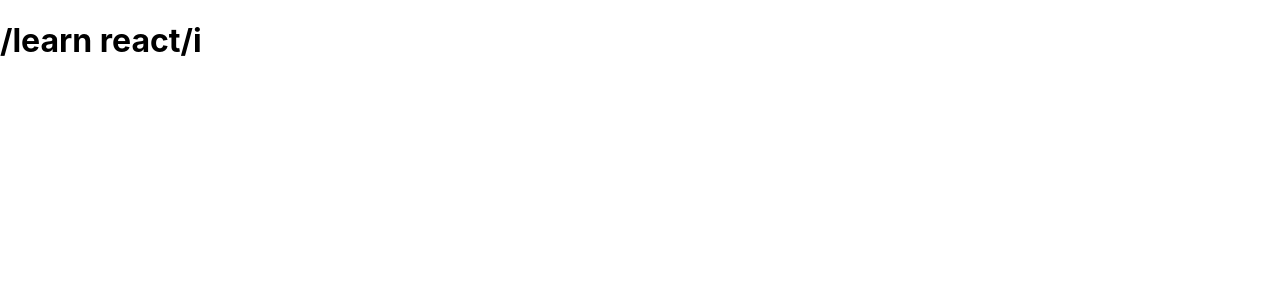
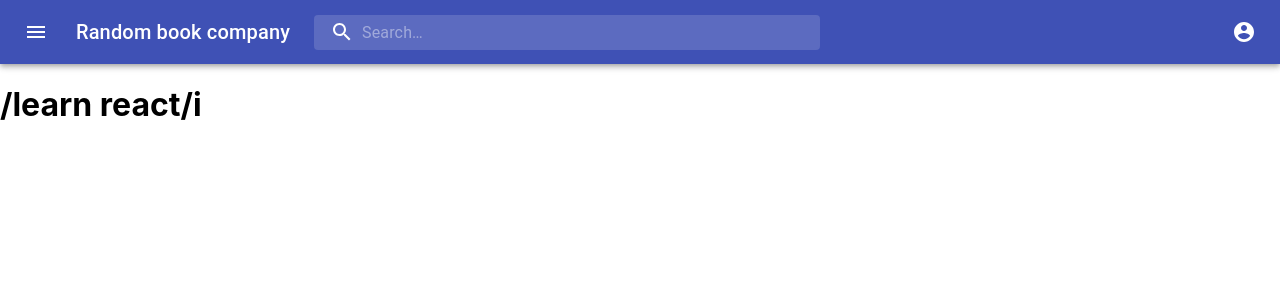
Before and after one commit to louisdtt/react-bibliotheque, a React (Create React App) app: page / in a window 1280 px wide. Shown: the top 300 px of the page. Built offline with nearby package versions, Linux system fonts and the light colour scheme.

Commit message:
added AppBar

```diff
--- a/package.json
+++ b/package.json
@@ -4,6 +4,7 @@
   "private": true,
   "dependencies": {
     "@material-ui/core": "^4.11.4",
+    "@material-ui/icons": "^4.11.2",
     "@testing-library/jest-dom": "^5.11.4",
     "@testing-library/react": "^11.1.0",
     "@testing-library/user-event": "^12.1.10",
--- a/public/index.html
+++ b/public/index.html
@@ -2,7 +2,7 @@
 <html lang="en">
   <head>
     <meta charset="utf-8" />
-    <link rel="icon" href="%PUBLIC_URL%/favicon.ico" />
+    <link rel="icon" href="%PUBLIC_URL%/favicon.ico?v=2" />
     <meta name="viewport" content="width=device-width, initial-scale=1" />
     <meta name="theme-color" content="#000000" />
     <meta
@@ -24,7 +24,7 @@
       work correctly both with client-side routing and a non-root public URL.
       Learn how to configure a non-root public URL by running `npm run build`.
     -->
-    <title>React App</title>
+    <title>Library</title>
   </head>
   <body>
     <noscript>You need to enable JavaScript to run this app.</noscript>
--- a/src/Routes.tsx
+++ b/src/Routes.tsx
@@ -5,12 +5,16 @@
 import BookPresenter from "./components/BookPresenter";
 import APIAccesser from "./components/APIAccesser";
 import BookList from "./components/BookList";
+import PrimarySearchAppBar from './components/Header';
 
 const api = APIAccesser.getInstance();
 
 function Routes() {
     return (
         <Switch>
+            <Route>
+              <PrimarySearchAppBar/>
+            </Route>
             <Route exact path="/">
                 <App/>
             </Route>
--- a/src/components/Header.tsx
+++ b/src/components/Header.tsx
@@ -1,7 +1,206 @@
-function Header () {
-    return (
-        <div></div>
-    );
+import React from 'react';
+import { fade, makeStyles, Theme, createStyles } from '@material-ui/core/styles';
+import AppBar from '@material-ui/core/AppBar';
+import Toolbar from '@material-ui/core/Toolbar';
+import IconButton from '@material-ui/core/IconButton';
+import Typography from '@material-ui/core/Typography';
+import InputBase from '@material-ui/core/InputBase';
+import MenuItem from '@material-ui/core/MenuItem';
+import Menu from '@material-ui/core/Menu';
+import MenuIcon from '@material-ui/icons/Menu';
+import SearchIcon from '@material-ui/icons/Search';
+import AccountCircle from '@material-ui/icons/AccountCircle';
+
+import MoreIcon from '@material-ui/icons/MoreVert';
+
+const useStyles = makeStyles((theme: Theme) =>
+  createStyles({
+    grow: {
+      flexGrow: 1,
+    },
+    menuButton: {
+      marginRight: theme.spacing(2),
+    },
+    title: {
+      display: 'none',
+      [theme.breakpoints.up('sm')]: {
+        display: 'block',
+      },
+    },
+    search: {
+      position: 'relative',
+      borderRadius: theme.shape.borderRadius,
+      backgroundColor: fade(theme.palette.common.white, 0.15),
+      '&:hover': {
+        backgroundColor: fade(theme.palette.common.white, 0.25),
+      },
+      marginRight: theme.spacing(2),
+      marginLeft: 0,
+      width: '100%',
+      [theme.breakpoints.up('sm')]: {
+        marginLeft: theme.spacing(3),
+        width: 'auto',
+      },
+    },
+    searchIcon: {
+      padding: theme.spacing(0, 2),
+      height: '100%',
+      position: 'absolute',
+      pointerEvents: 'none',
+      display: 'flex',
+      alignItems: 'center',
+      justifyContent: 'center',
+    },
+    inputRoot: {
+      color: 'inherit',
+    },
+    inputInput: {
+      padding: theme.spacing(1, 1, 1, 0),
+      // vertical padding + font size from searchIcon
+      paddingLeft: `calc(1em + ${theme.spacing(4)}px)`,
+      transition: theme.transitions.create('width'),
+      width: '100%',
+      [theme.breakpoints.up('md')]: {
+        width: '50ch',
+      },
+    },
+    sectionDesktop: {
+      display: 'none',
+      [theme.breakpoints.up('md')]: {
+        display: 'flex',
+      },
+    },
+    sectionMobile: {
+      display: 'flex',
+      [theme.breakpoints.up('md')]: {
+        display: 'none',
+      },
+    },
+  }),
+);
+
+export default function PrimarySearchAppBar() {
+  const classes = useStyles();
+  const [anchorEl, setAnchorEl] = React.useState<null | HTMLElement>(null);
+  const [mobileMoreAnchorEl, setMobileMoreAnchorEl] = React.useState<null | HTMLElement>(null);
+
+  const isMenuOpen = Boolean(anchorEl);
+  const isMobileMenuOpen = Boolean(mobileMoreAnchorEl);
+
+  const handleProfileMenuOpen = (event: React.MouseEvent<HTMLElement>) => {
+    setAnchorEl(event.currentTarget);
+  };
+
+  const handleMobileMenuClose = () => {
+    setMobileMoreAnchorEl(null);
+  };
+
+  const handleMenuClose = () => {
+    setAnchorEl(null);
+    handleMobileMenuClose();
+  };
+
+  const handleMobileMenuOpen = (event: React.MouseEvent<HTMLElement>) => {
+    setMobileMoreAnchorEl(event.currentTarget);
+  };
+
+  const menuId = 'primary-search-account-menu';
+  const renderMenu = (
+    <Menu
+      anchorEl={anchorEl}
+      anchorOrigin={{ vertical: 'top', horizontal: 'right' }}
+      id={menuId}
+      keepMounted
+      transformOrigin={{ vertical: 'top', horizontal: 'right' }}
+      open={isMenuOpen}
+      onClose={handleMenuClose}
+    >
+      <MenuItem onClick={handleMenuClose}>Profile</MenuItem>
+      <MenuItem onClick={handleMenuClose}>My account</MenuItem>
+    </Menu>
+  );
+
+  const mobileMenuId = 'primary-search-account-menu-mobile';
+  const renderMobileMenu = (
+    <Menu
+      anchorEl={mobileMoreAnchorEl}
+      anchorOrigin={{ vertical: 'top', horizontal: 'right' }}
+      id={mobileMenuId}
+      keepMounted
+      transformOrigin={{ vertical: 'top', horizontal: 'right' }}
+      open={isMobileMenuOpen}
+      onClose={handleMobileMenuClose}
+    >
+      <MenuItem onClick={handleProfileMenuOpen}>
+        <IconButton
+          aria-label="account of current user"
+          aria-controls="primary-search-account-menu"
+          aria-haspopup="true"
+          color="inherit"
+        >
+          <AccountCircle />
+        </IconButton>
+        <p>Profile</p>
+      </MenuItem>
+    </Menu>
+  );
+
+  return (
+    <div className={classes.grow}>
+      <AppBar position="static">
+        <Toolbar>
+          <IconButton
+            edge="start"
+            className={classes.menuButton}
+            color="inherit"
+            aria-label="open drawer"
+          >
+            <MenuIcon />
+          </IconButton>
+          <Typography className={classes.title} variant="h6" noWrap>
+            Random book company
+          </Typography>
+          <div className={classes.search}>
+            <div className={classes.searchIcon}>
+              <SearchIcon />
+            </div>
+            <InputBase
+              placeholder="Search…"
+              classes={{
+                root: classes.inputRoot,
+                input: classes.inputInput,
+              }}
+              inputProps={{ 'aria-label': 'search' }}
+            />
+          </div>
+          <div className={classes.grow} />
+          <div className={classes.sectionDesktop}>
+            <IconButton
+              edge="end"
+              aria-label="account of current user"
+              aria-controls={menuId}
+              aria-haspopup="true"
+              onClick={handleProfileMenuOpen}
+              color="inherit"
+            >
+              <AccountCircle />
+            </IconButton>
+          </div>
+          <div className={classes.sectionMobile}>
+            <IconButton
+              aria-label="show more"
+              aria-controls={mobileMenuId}
+              aria-haspopup="true"
+              onClick={handleMobileMenuOpen}
+              color="inherit"
+            >
+              <MoreIcon />
+            </IconButton>
+          </div>
+        </Toolbar>
+      </AppBar>
+      {renderMobileMenu}
+      {renderMenu}
+    </div>
+  );
 }
-
-export default Header;
```
Also changed, not shown: 2 other files (tests, documents, lock files or other folders).
